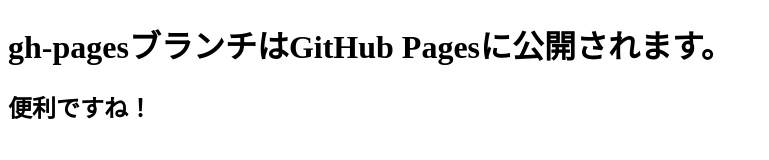
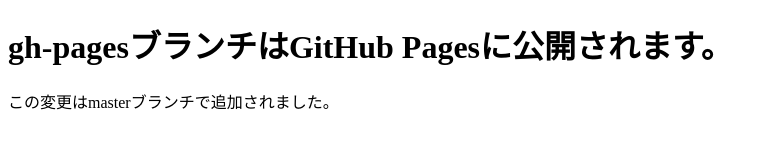
Before and after one commit to atsono2/git-study, a plain HTML site: page index.html in a window 1280 px wide. Shown: the whole page, without its empty margins (0-769 px from the left). Drawn offline with Linux system fonts and the light colour scheme.

Commit message:
masterで追加

```diff
--- a/index.html
+++ b/index.html
@@ -6,6 +6,6 @@
 </head>
 <body>
   <h1>gh-pagesブランチはGitHub Pagesに公開されます。</h1>
-  <h2>便利ですね！</h2>
+  <p>この変更はmasterブランチで追加されました。</p>
 </body>
 </html>
```
